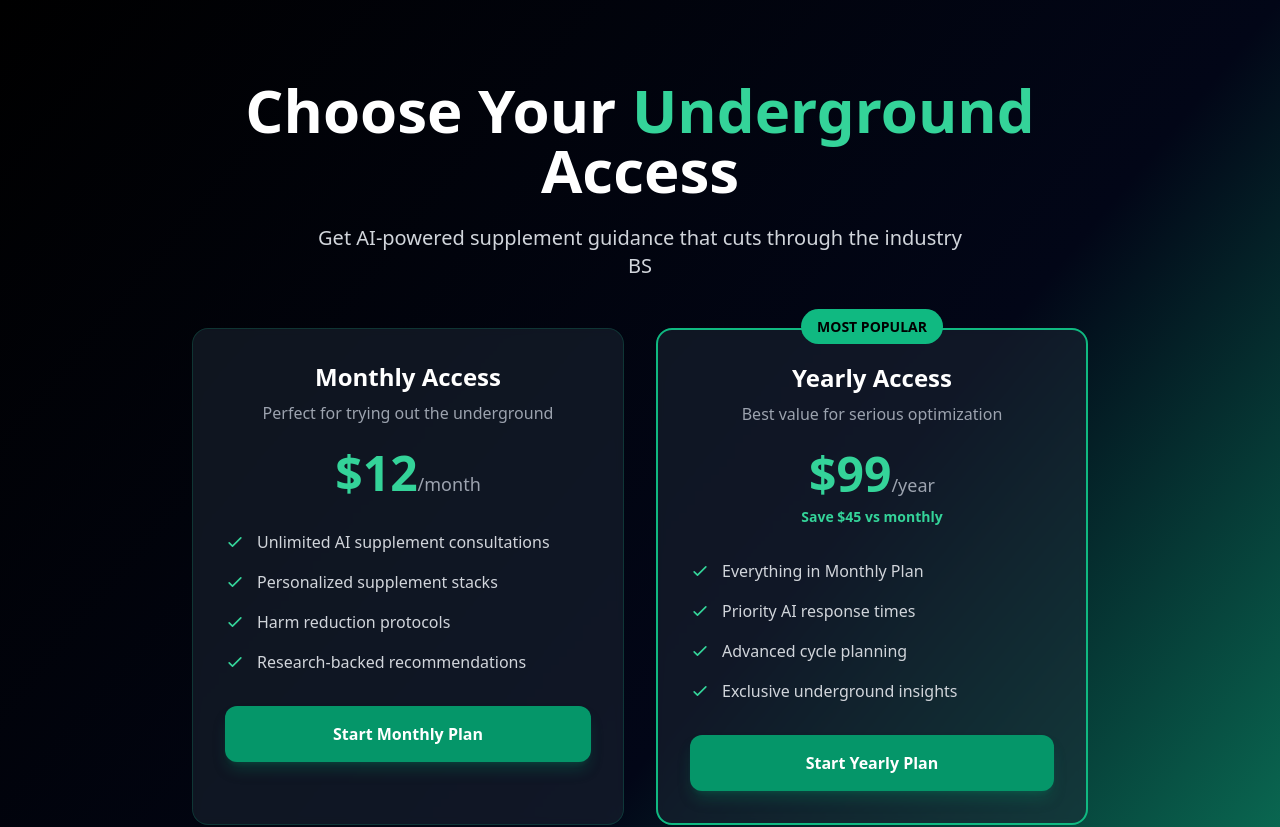
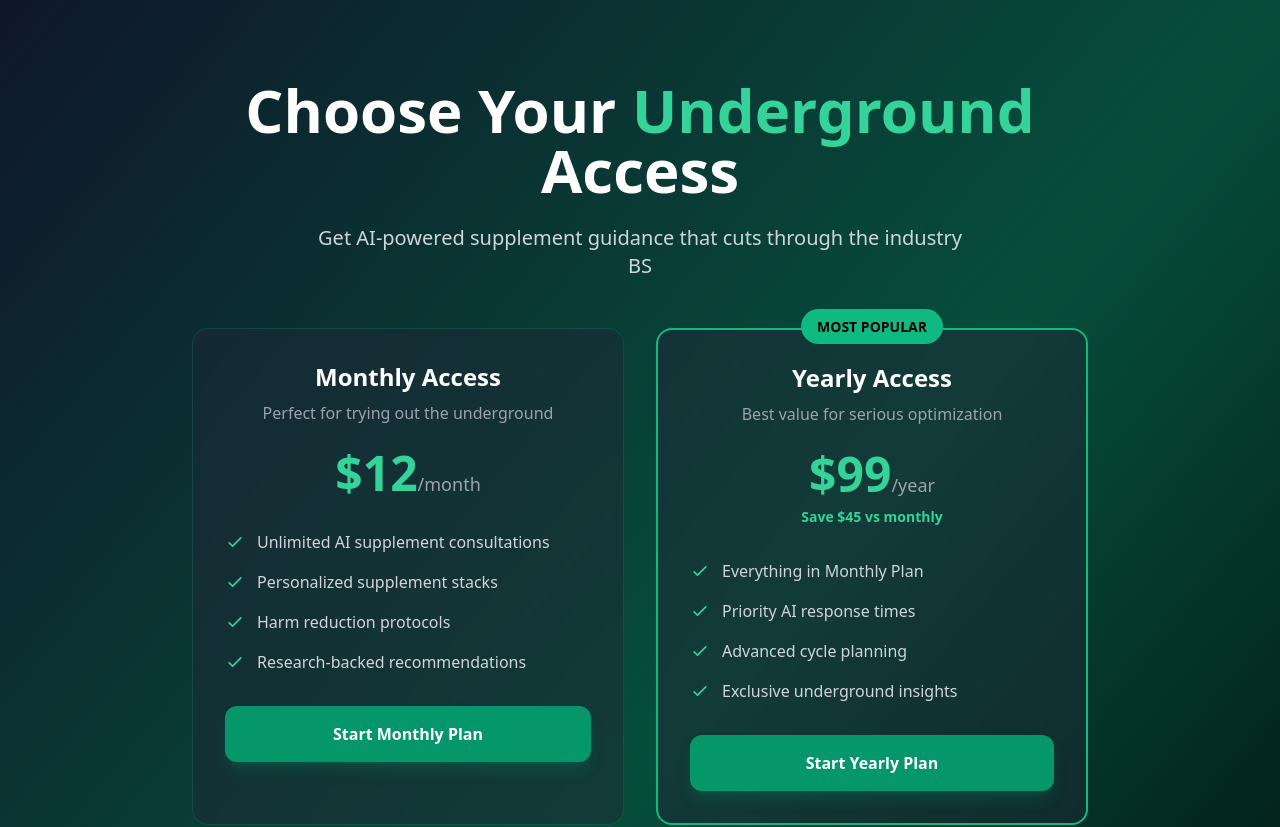
Before and after one commit to karlijc92/BMSA, a React (Vite) app: page /subscribe in a window 1280 px wide. Shown: the top 827 px of the page. Built offline with nearby package versions, Linux system fonts and the light colour scheme.

Commit message:
Update index.css

```diff
--- a/src/index.css
+++ b/src/index.css
@@ -2,6 +2,9 @@
 @tailwind components;
 @tailwind utilities;
 
+/* ---------------------------------------------
+   BMSA THEME VARIABLES (Dark + Emerald)
+----------------------------------------------*/
 @layer base {
   :root {
     --background: 0 0% 0%;
@@ -10,7 +13,7 @@
     --card-foreground: 210 40% 98%;
     --popover: 222.2 84% 4.9%;
     --popover-foreground: 210 40% 98%;
-    --primary: 142.1 76.2% 36.3%;
+    --primary: 142.1 76.2% 36.3%;          /* emerald */
     --primary-foreground: 355.7 100% 97.3%;
     --secondary: 217.2 32.6% 17.5%;
     --secondary-foreground: 210 40% 98%;
@@ -20,7 +23,7 @@
     --accent-foreground: 355.7 100% 97.3%;
     --destructive: 0 62.8% 30.6%;
     --destructive-foreground: 210 40% 98%;
-    --border: 142.1 76.2% 36.3%;
+    --border: 217.2 32.6% 17.5%;
     --input: 217.2 32.6% 17.5%;
     --ring: 142.1 76.2% 36.3%;
     --radius: 0.5rem;
@@ -43,65 +46,42 @@
     --accent-foreground: 355.7 100% 97.3%;
     --destructive: 0 62.8% 30.6%;
     --destructive-foreground: 210 40% 98%;
-    --border: 142.1 76.2% 36.3%;
+    --border: 217.2 32.6% 17.5%;
     --input: 217.2 32.6% 17.5%;
     --ring: 142.1 76.2% 36.3%;
   }
 }
 
+/* ---------------------------------------------
+   GLOBAL RESET + BODY STYLE
+----------------------------------------------*/
 @layer base {
   * {
     @apply border-border;
   }
+
   body {
-    @apply bg-black text-foreground;
+    @apply bg-black text-foreground antialiased;
   }
 }
 
-/* Custom grid pattern */
+/* ---------------------------------------------
+   BACKGROUND GRID (SUBTLE BMSA EFFECT)
+----------------------------------------------*/
 .bg-grid-white\/\[0\.02\] {
   background-image: radial-gradient(circle, rgba(255, 255, 255, 0.02) 1px, transparent 1px);
 }
 
-/* FORCE BMSA BLACK + EMERALD THEME OVERRIDES */
-.text-purple-500,
-.text-indigo-500,
-.text-pink-500,
-.text-fuchsia-500 {
-  color: #10b981 !important; /* emerald */
+/* ---------------------------------------------
+   OPTIONAL: EMERALD TEXT HELPER CLASS
+----------------------------------------------*/
+.text-emerald-highlight {
+  color: #10b981;
 }
 
-.bg-purple-500,
-.bg-indigo-500,
-.bg-pink-500,
-.bg-fuchsia-500 {
-  background-color: #10b981 !important; /* emerald */
+/* ---------------------------------------------
+   OPTIONAL: EMERALD GRADIENT HELPER
+----------------------------------------------*/
+.bg-emerald-gradient {
+  background-image: linear-gradient(to bottom right, #000000, #020617, #10b981);
 }
-
-.from-indigo-500,
-.via-purple-500,
-.to-pink-500,
-.from-indigo-600,
-.via-purple-600,
-.to-pink-600 {
-  background-image: linear-gradient(to right, #000000, #10b981) !important; /* black → emerald */
-}
-
-.bg-gradient-to-r,
-.bg-gradient-to-br {
-  background-image: linear-gradient(to bottom right, #000000, #020617, #10b981) !important;
-}
-
-.text-indigo-400,
-.text-purple-400,
-.text-pink-400 {
-  color: #34d399 !important; /* lighter emerald accent */
-}
-
-.bg-indigo-700,
-.bg-purple-700,
-.bg-pink-700 {
-  background-color: #020617 !important; /* deep slate/black background */
-}
-
-/* end forced theme */
```
